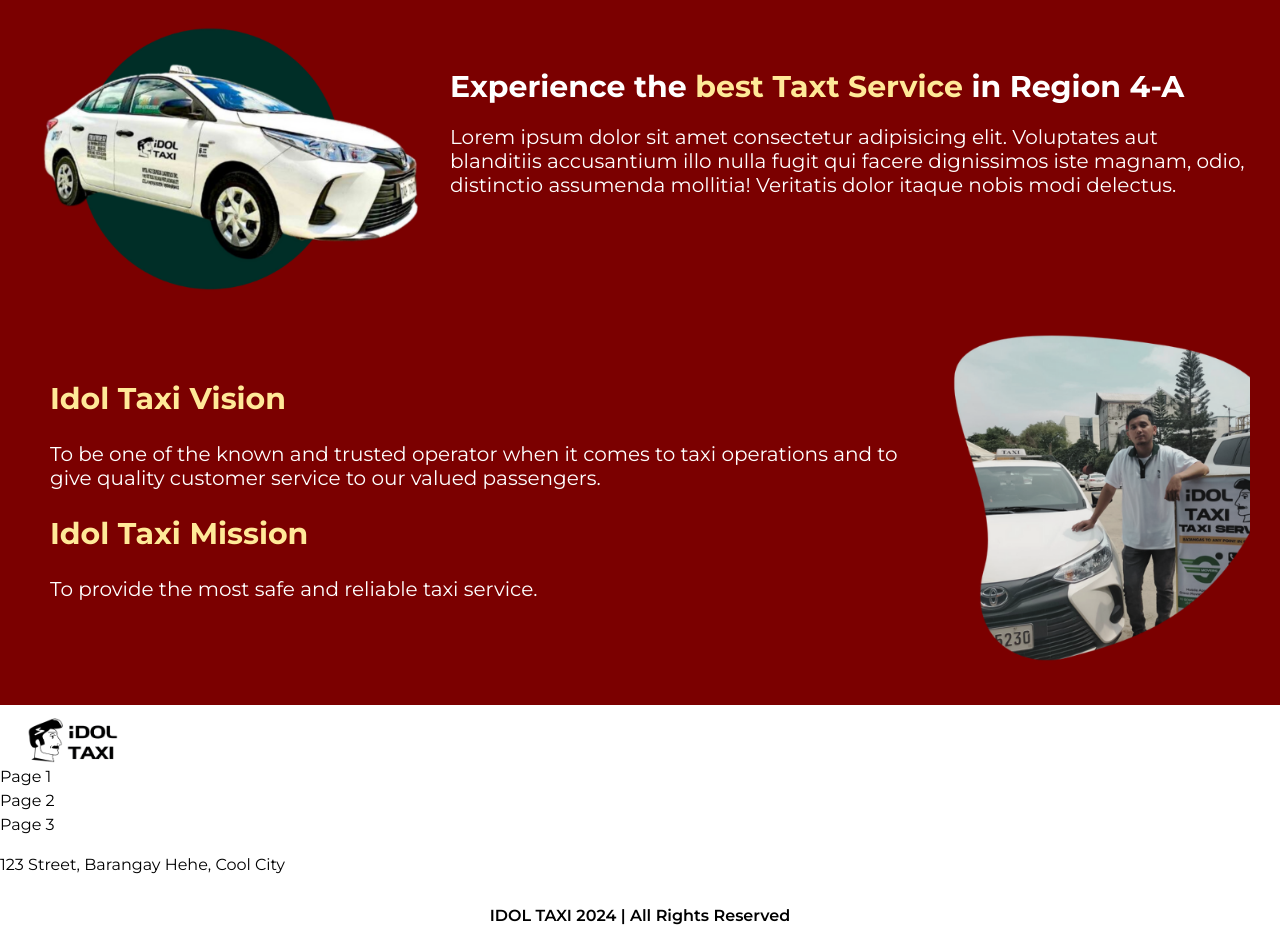
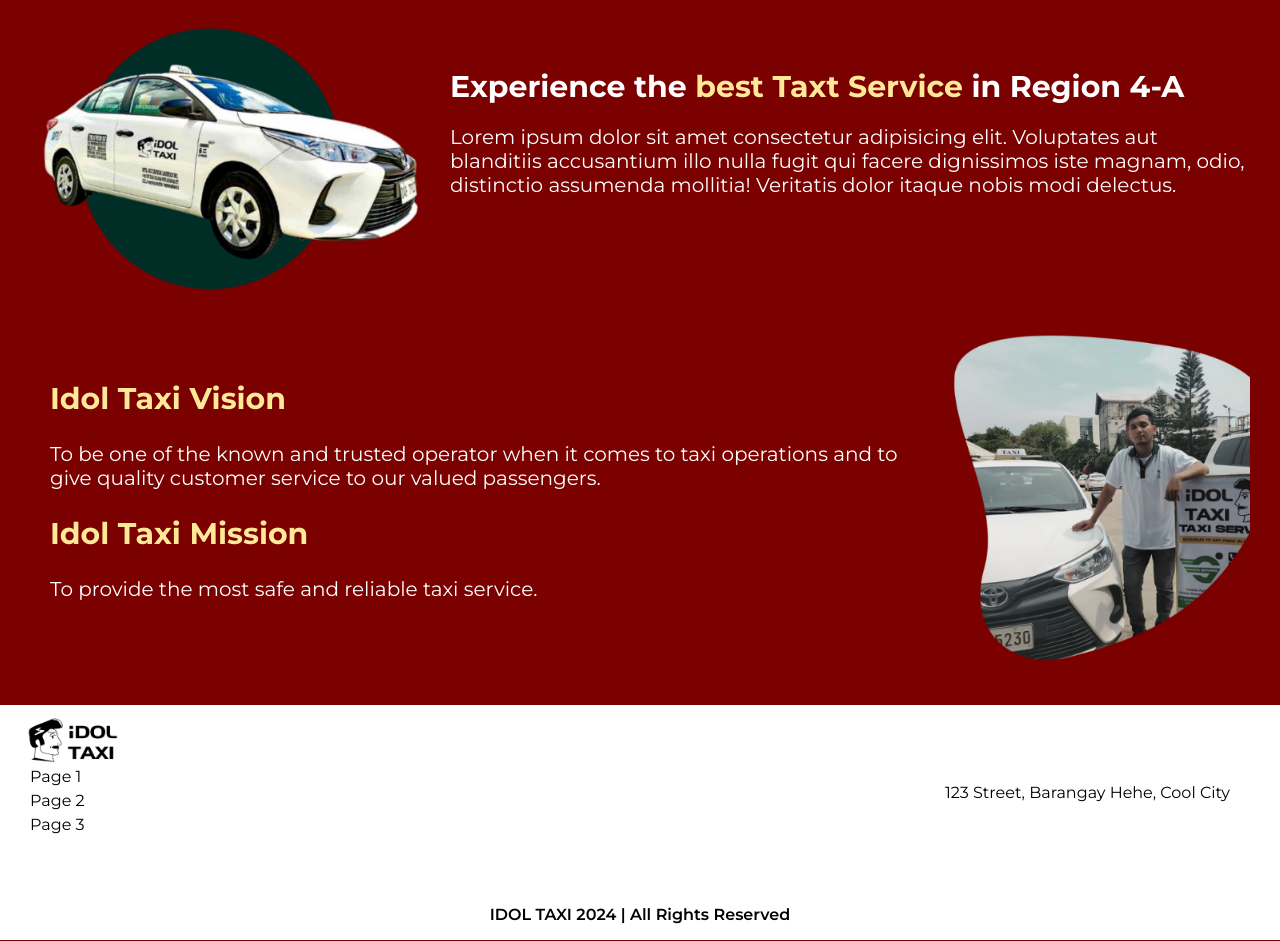
Before and after one commit to GenuinoVitto/CSSWENG--app-name-placeholder-, a plain HTML site: page src/index.html in a window 1280 px wide. Shown: the part 1483-2424 px from the top of the page. Drawn offline with Linux system fonts and the light colour scheme.

Commit message:
edited footer arrangement

```diff
--- a/src/index.html
+++ b/src/index.html
@@ -130,7 +130,8 @@
 
   </div>
   <div class="footer">
-        <div class="footer-logo"></div>
+    <div class="footer-logo"></div>
+    <div class="footer-middle">
         <div class="footer-nav">
             <a href="#main">Page 1</a>
             <a href="#services">Page 2</a>
@@ -139,9 +140,10 @@
         <div class="footer-details">
             <p>123 Street, Barangay Hehe, Cool City</p>
         </div>
-        <div class="footer-copyright">
-            <p>IDOL TAXI 2024 | All Rights Reserved</p>
-        </div>
-  </div>
+    </div>
+    <div class="footer-copyright">
+        <p>IDOL TAXI 2024 | All Rights Reserved</p>
+    </div>
+</div>
 </body>
 </html>
```
